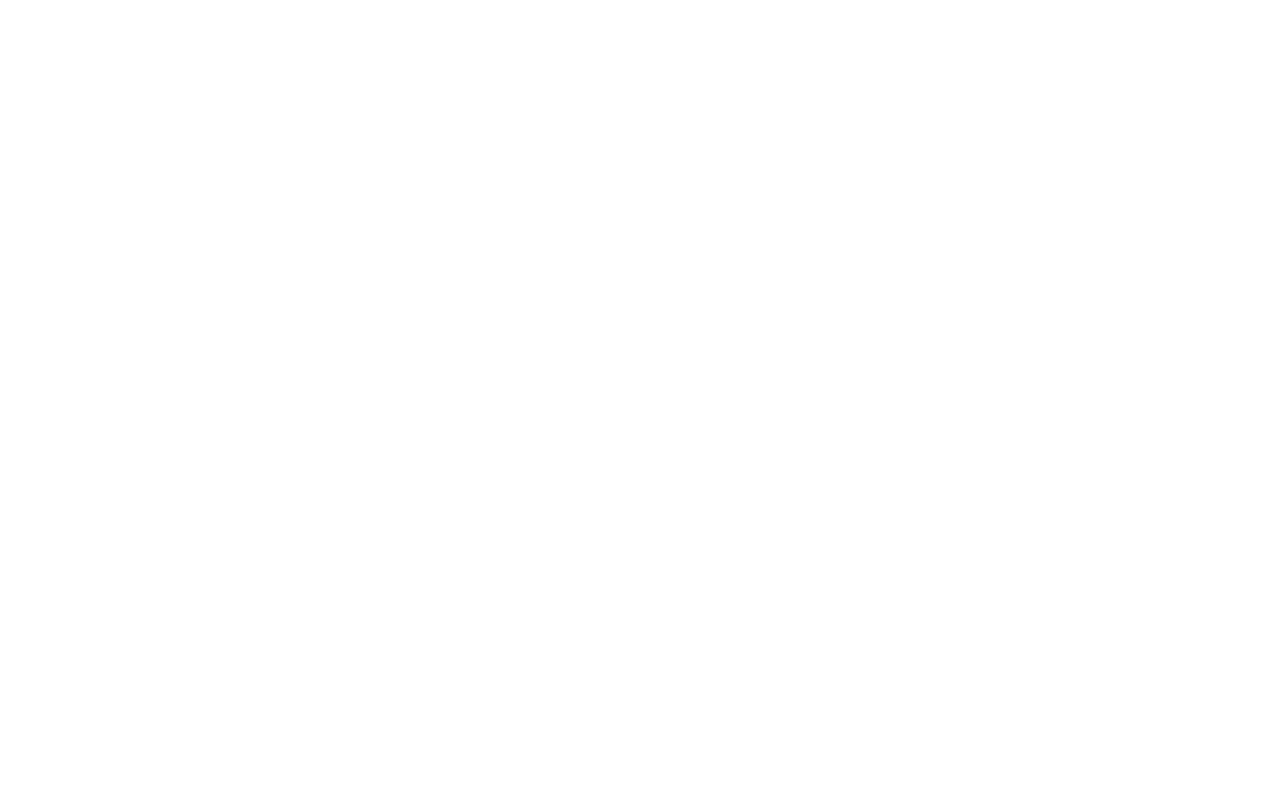
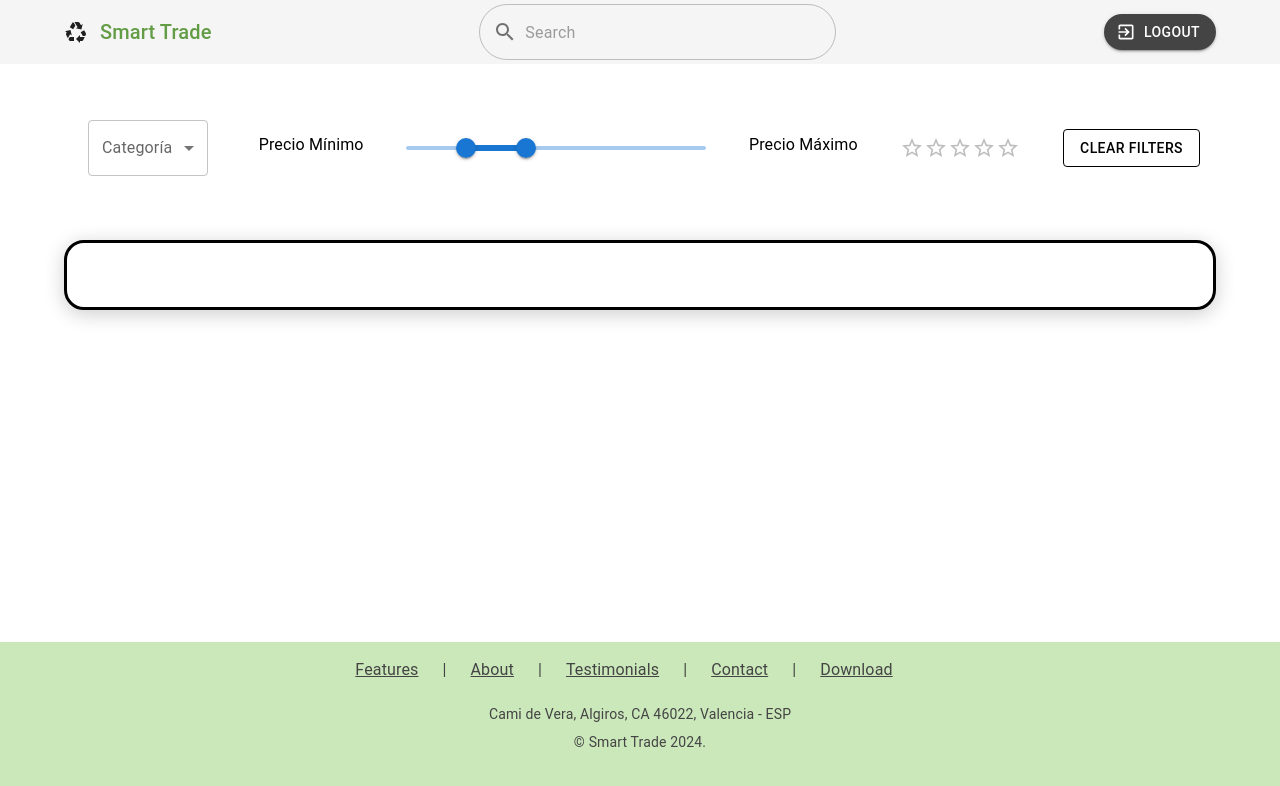
Before and after one commit to JuanArano17/FastAPI-ReactJS-SmartTrade-11.01, a React (Create React App) app in the folder Front/: page /Catalog in a window 1280 px wide. Shown: the top 786 px of the page. Built offline with nearby package versions, Linux system fonts and the light colour scheme.

Commit message:
Primeros pasos de CatalogPage y ProductDetailPage

```diff
--- a/Front/src/App.jsx
+++ b/Front/src/App.jsx
@@ -6,7 +6,8 @@
 import RegisterBuyerPage from './pages/RegisterBuyerPage';
 import LoginPage from './pages/LoginPage';
 import ForgotPasswordPage from './pages/ForgotPasswordPage';
-import ProductDetailPage from './pages/ProductDetailPage';
+import ProductDetailPage from './components/ProductDetailPage';
+import CatalogPage from './pages/CatalogPage';
 
 
 function App() {
@@ -17,6 +18,7 @@
           <Route path="/home" component={HomePage} />
           <Route path="/login" component={LoginPage} />
           <Route path="/Details" component={ProductDetailPage} />
+          <Route path="/Catalog" component={CatalogPage} />
           <Route path="/forgotPassword" component={ForgotPasswordPage} />
           <Route path="/register" component={RegisterSelectionPage} />
           <Route path="/registerSeller" component={RegisterSellerPage} />
--- a/Front/src/pages/ProductDetailPage.jsx
+++ b/Front/src/components/ProductDetailPage.jsx
@@ -3,8 +3,8 @@
 import { Box, Container, Typography, Grid, Button, Paper, Divider, IconButton } from '@mui/material';
 import StarBorderIcon from '@mui/icons-material/StarBorder';
 import StarIcon from '@mui/icons-material/Star';
-import TopBar from '../components/TopBar/TopBar';
-import Footer from '../components/Footer/Footer';
+import TopBar from './TopBar/TopBar';
+import Footer from './Footer/Footer';
 import styles from '../styles/styles';
 
 const ProductDetailPage = () => {
--- /dev/null
+++ b/Front/src/pages/CatalogPage.jsx
@@ -0,0 +1,97 @@
+// CatalogPage.jsx
+import React, { useState } from 'react';
+import { Box, Container, Grid, Paper, Typography, Slider, Select, MenuItem, FormControl, InputLabel, Button, IconButton, Rating } from '@mui/material';
+import TopBar from '../components/TopBar/TopBar';
+import Footer from '../components/Footer/Footer';
+import ProductDetail from '../components/ProductDetailPage'; // Asumiendo que este componente existe
+import styles from '../styles/styles';
+
+const CatalogPage = () => {
+    const [selectedCategory, setSelectedCategory] = useState('');
+    const [priceRange, setPriceRange] = useState([20, 40]);
+    const [rating, setRating] = useState(0);
+
+    // Asumiremos que estos datos vendrán de un estado o una API
+    const categories = ['Category 1', 'Category 2', 'Category 3'];
+    const products = [/* array de productos aquí */];
+
+    const handleCategoryChange = (event) => {
+        setSelectedCategory(event.target.value);
+    };
+
+    const handlePriceChange = (event, newValue) => {
+        setPriceRange(newValue);
+    };
+
+    const clearFilters = () => {
+        setSelectedCategory('');
+        setPriceRange([20, 40]);
+        setRating(0);
+    };
+
+
+    return (
+        <Box sx={styles.mainBox}>
+            <TopBar showSearchBar={true} showLogoutButton={true} />
+            <Container sx={styles.mainContainer}>
+                {/* Filtros de búsqueda */}
+                <Box sx={{ padding: 2, display: 'flex', alignItems: 'center', justifyContent: 'space-between' }}>
+                    <FormControl variant="outlined" sx={{ m: 1, minWidth: 120 }}>
+                        <InputLabel>Categoría</InputLabel>
+                        <Select
+                            value={selectedCategory}
+                            onChange={handleCategoryChange}
+                            label="Categoría"
+                        >
+                            {categories.map((category) => (
+                                <MenuItem key={category} value={category}>
+                                    {category}
+                                </MenuItem>
+                            ))}
+                        </Select>
+                    </FormControl>
+                    <Typography id="range-slider" gutterBottom>
+                       Precio Mínimo
+                    </Typography>
+                    <Slider
+                        value={priceRange}
+                        onChange={handlePriceChange}
+                        valueLabelDisplay="auto"
+                        aria-labelledby="range-slider"
+                        sx={{ width: 300 }}
+                    />
+                    <Typography id="range-slider" gutterBottom>
+                       Precio Máximo
+                    </Typography>
+                    <Rating
+                        name="simple-controlled"
+                        value={rating}
+                        onChange={(event, newValue) => {
+                            setRating(newValue);
+                        }}
+                    />
+                    <Button
+                        variant="outlined"
+                        sx={styles.clearFiltersButtonStyle}
+                        onClick={clearFilters}
+                    >
+                        Clear Filters
+                    </Button>
+                </Box>
+                {/* Lista de productos */}
+                <Paper elevation={3} sx={styles.paperContainer}>
+                    <Grid container spacing={3}>
+                        {products.map((product, index) => (
+                            <Grid item xs={12} sm={6} md={4} lg={3} key={index}>
+                                <ProductDetail product={product} />
+                            </Grid>
+                        ))}
+                    </Grid>
+                </Paper>
+            </Container>
+            <Footer />
+        </Box>
+    );
+};
+
+export default CatalogPage;
--- a/Front/src/styles/styles.js
+++ b/Front/src/styles/styles.js
@@ -1,5 +1,5 @@
 const styles = {
-    mainBox:{
+    mainBox: {
         display: 'flex',
         flexDirection: 'column',
         minHeight: '100vh'
@@ -46,20 +46,20 @@
         width: "100%",
         borderRadius: "15px"
     },
-    textfields:{
+    textfields: {
         borderColor: 'black',
         borderWidth: '1px',
         borderStyle: 'solid',
         borderRadius: "5px",
     },
-    mainContainer:{
+    mainContainer: {
         mt: 4,
         mb: 4,
         flex: 1
     },
-    headerText:{
-        color:"#629c44" ,
-        fontWeight:"bold",
+    headerText: {
+        color: "#629c44",
+        fontWeight: "bold",
     },
     headerText: {
         fontWeight: "bold",
@@ -72,5 +72,16 @@
         height: "2px",
         margin: "20px 0",
     },
+    clearFiltersButtonStyle: {
+        minWidth: '120px',
+        border: '1px solid #000',
+        borderRadius: '4px',
+        backgroundColor: '#fff',
+        color: '#000',
+        padding: '6px 16px',
+        '&:hover': {
+            backgroundColor: '#f5f5f5',
+        },
+    }
 }
 export default styles;
```
